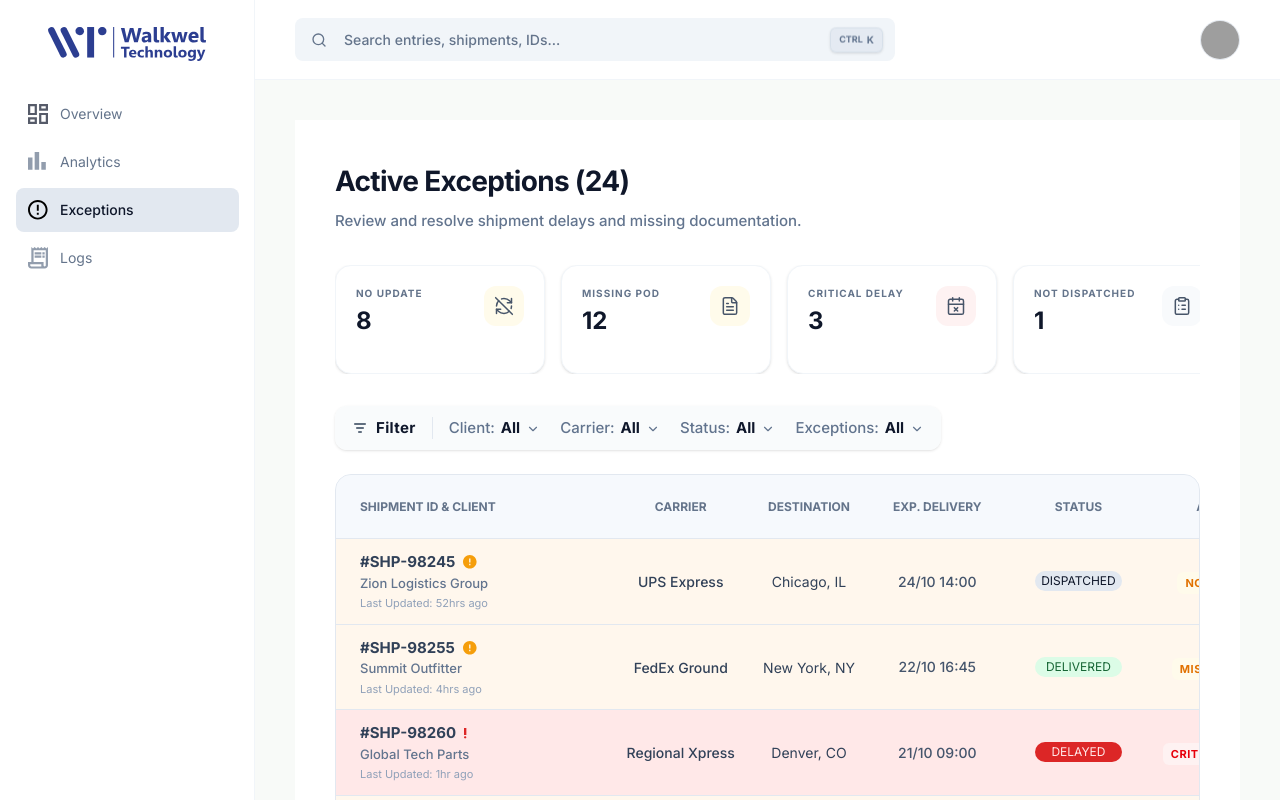
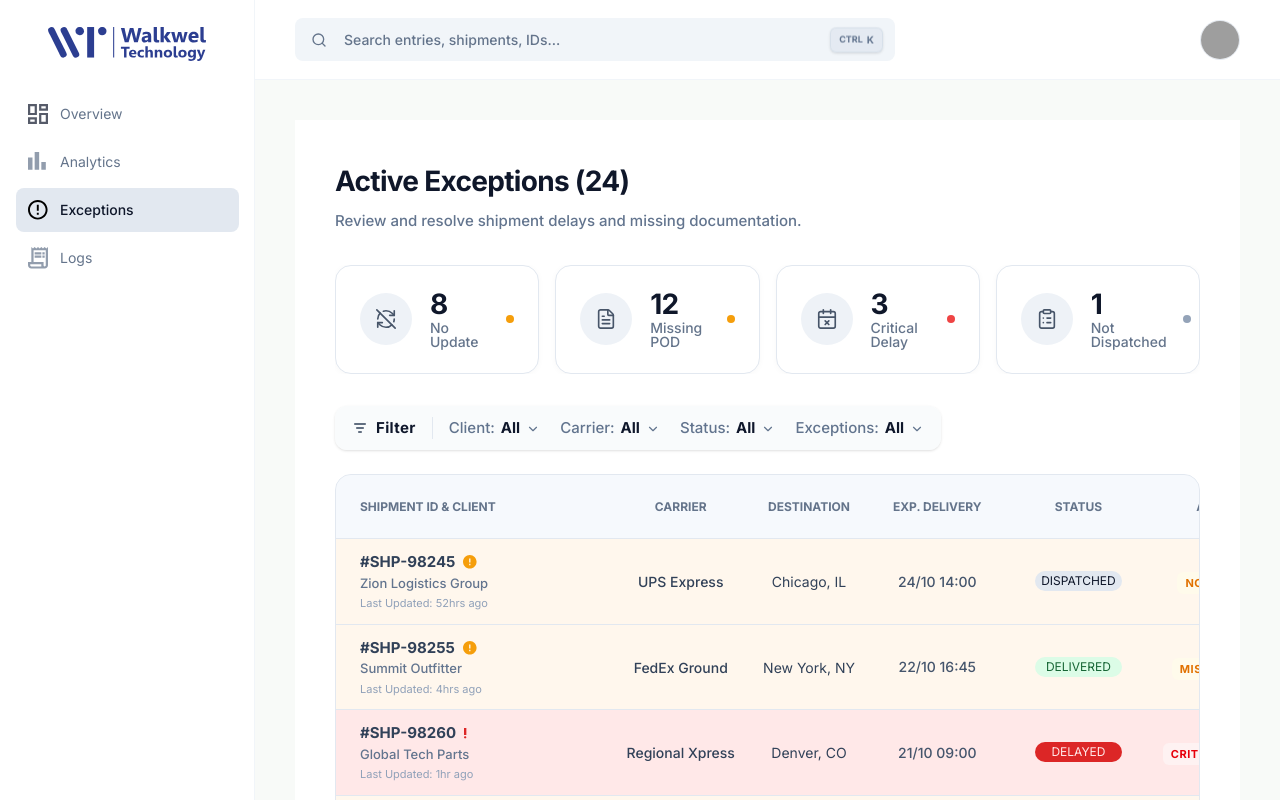
Before and after one commit to Prathik2004/3PL, a Next.js app in the folder frontend/: page /dashboard/exceptions in a window 1280 px wide. Shown: the top 800 px of the page. Built offline with nearby package versions, Linux system fonts and the light colour scheme; grey boxes are pictures that could not be loaded.

Commit message:
feat: use dedicated ExceptionCard with lucide-react icons on exceptions dashboard

```diff
--- a/frontend/src/app/dashboard/exceptions/page.tsx
+++ b/frontend/src/app/dashboard/exceptions/page.tsx
@@ -1,5 +1,5 @@
 import { Suspense } from "react";
-import KpiCard from "@/src/components/common/KPICard";
+import ExceptionCard from "@/src/components/ui/Dashboard/ExceptionCard";
 import ShipmentTable from "@/src/components/ui/Dashboard/ShipmentTable";
 import { FilterBar } from "@/src/components/common/FilterBar";
 import { RefreshCwOff, FileText, CalendarX, ClipboardList } from "lucide-react";
@@ -24,29 +24,29 @@ export default function ExceptionsDashboard() {
 
       {/* KPI Summary Cards */}
       <div className="flex flex-nowrap lg:flex-row gap-4 overflow-x-auto pb-4 lg:pb-0">
-        <KpiCard
+        <ExceptionCard
           title="No Update"
-          value={8}
-          status="alert"
-          icon={<RefreshCwOff size={20} strokeWidth={1.8} className="text-[#475569]" />}
+          count={8}
+          severity="warning"
+          icon={RefreshCwOff}
         />
-        <KpiCard
+        <ExceptionCard
           title="Missing POD"
-          value={12}
-          status="alert"
-          icon={<FileText size={20} strokeWidth={1.8} className="text-[#475569]" />}
+          count={12}
+          severity="warning"
+          icon={FileText}
         />
-        <KpiCard
+        <ExceptionCard
           title="Critical Delay"
-          value={3}
-          status="critical"
-          icon={<CalendarX size={20} strokeWidth={1.8} className="text-[#475569]" />}
+          count={3}
+          severity="critical"
+          icon={CalendarX}
         />
-        <KpiCard
+        <ExceptionCard
           title="Not Dispatched"
-          value={1}
-          status="neutral"
-          icon={<ClipboardList size={20} strokeWidth={1.8} className="text-[#475569]" />}
+          count={1}
+          severity="neutral"
+          icon={ClipboardList}
         />
       </div>
 
--- a/frontend/src/components/ui/Dashboard/ExceptionCard.tsx
+++ b/frontend/src/components/ui/Dashboard/ExceptionCard.tsx
@@ -28,7 +28,7 @@ const ExceptionCard: React.FC<ExceptionCardProps> = ({
           <Icon size={22} strokeWidth={1.8} className="text-[#475569]" />
         </div>
 
-        {/* Count + label */}
+        {/* Count on top, label below */}
         <div className="flex flex-col justify-center gap-[3px]">
           <span className="text-[28px] leading-none font-bold text-[#0F172A] tracking-tight">
             {count}
```
